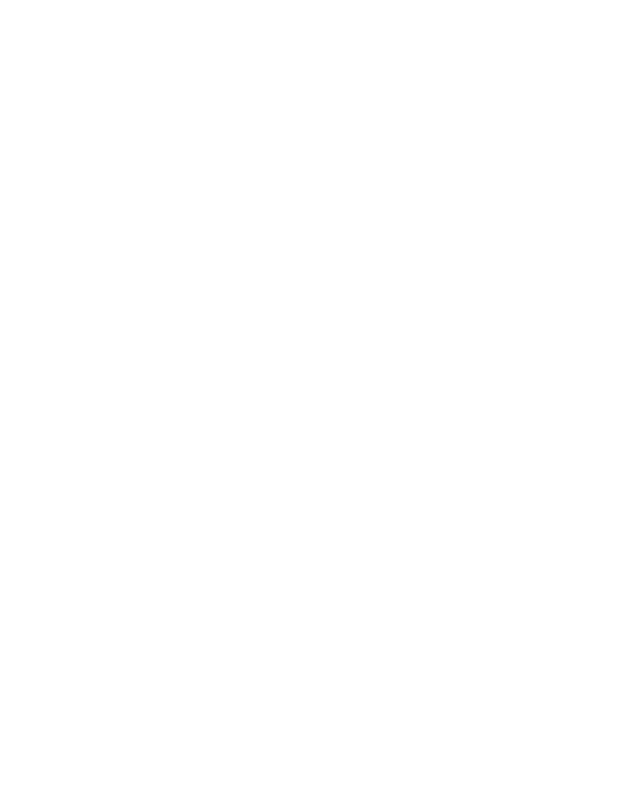
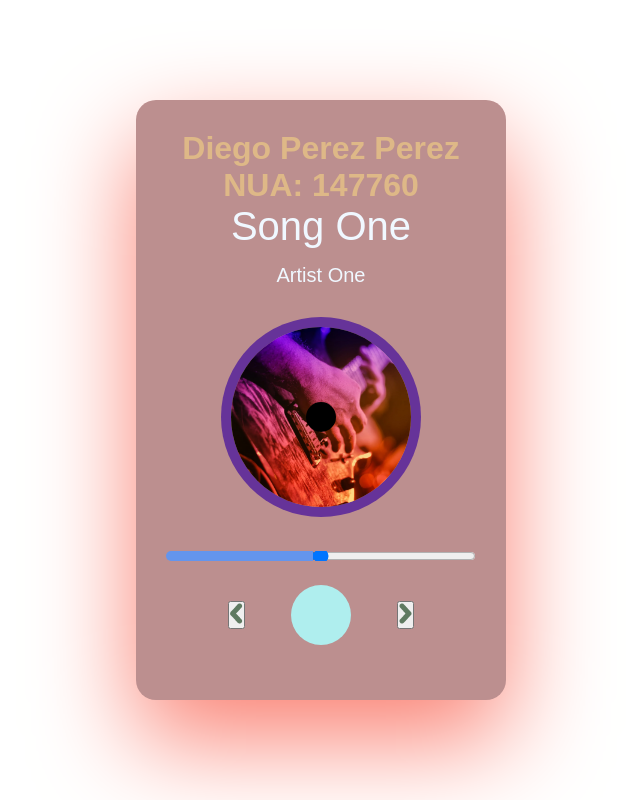
Before and after one commit to CodeBreaker518/2-inicio-git, a plain HTML site: page index.html in a window 1280 px wide. Shown: the whole page, without its empty margins (319-959 px from the left). Drawn offline with Linux system fonts and the light colour scheme; a web font is replaced by a local one.

Commit message:
added css html

```diff
--- /dev/null
+++ b/css/mp3player.css
@@ -0,0 +1,139 @@
+*{
+  margin: 0;
+  padding: 0;
+  box-sizing: border-box;
+}
+
+body {
+  font-family: 'Noto Serif Ahom', serif;
+  font-family: 'Sofia Sans Extra Condensed', sans-serif;
+  width: 100%;
+  height: 100vh;
+  display: flex;
+  justify-content: center;
+  align-items: center;
+}
+
+.music-player{
+  width: 370px;
+  height: 600px;
+  background-color: rosybrown;
+  border-radius: 20px;
+  box-shadow: 0 40px 100px salmon;
+  padding: 30px;
+  color: rebeccapurple;
+  overflow: hidden;
+}
+
+h1 {
+  text-align: center;
+  color: burlywood;
+}
+
+.music-name, .artist-name {
+  text-align: center;
+  text-transform: capitalize;
+  color: aliceblue;
+}
+
+.music-name{
+  font-size: 40px;
+  font-weight: 500;
+  margin-bottom: 15px;
+}
+
+.artist-name {
+  font-size: 20px;
+
+}
+
+.disk{
+  position: relative;
+  display: block;
+  margin: 40px auto;
+  width: 180px;
+  height: 180px;
+  border-radius: 50%;
+  background-image: url('../images/cover\ 1.png');
+  background-size: cover;
+  box-shadow: 0 0 0 10px;
+  animation: rotate 20s linear infinite;
+  animation-play-state: paused;
+}
+
+.disk.play {
+  animation-play-state: running;
+}
+
+.disk::before {
+  content: '';
+  position: absolute;
+  top: 50%;
+  left: 50%;
+  transform: translate(-50%, -50%);
+  width: 30px;
+  height: 30px;
+  border-radius: 50%;
+  background-color: black;
+}
+
+.song-slider {
+  width: 100%;
+  position: relative;
+}
+
+.seek-bar{
+  width: 100%;
+  height: 10px;
+  border-radius: 10px;
+  background-color: coral;
+  overflow: hidden;
+  cursor: pointer;
+}
+
+.seek-bar::-webkit-slider-thumb{
+  width: 10px;
+  height: 20px;
+  box-shadow: -400px 0 0 400px cornflowerblue;
+}
+
+.current-time, .song-duration{
+  font-size: 14px;
+}
+
+.song-duration{
+  position: absolute;
+  right: 0;
+}
+
+.controls{
+  width: 60%;
+  display: flex;
+  justify-content: space-between;
+  align-items: center;
+  margin: auto;
+  margin-top:  20px;
+}
+
+.play-btn{
+  position: relative;
+  width: 60px;
+  height: 60px;
+  border-radius: 50%;
+  background-color: paleturquoise;
+  cursor: pointer;
+  border: none;
+}
+
+  .play-ban span{
+    position: absolute;
+    top: 50%;
+    left: 25%;
+    transform: translateY(-50%);
+    width: 10px;
+    height: 30%;
+    border-radius: 2px;
+    background-color: palevioletred;
+    transition: 0.5s;
+    clip-path: polygon(0 0, 100% 0, 100% 100%, 0 100%);
+  }
--- a/index.html
+++ b/index.html
@@ -5,11 +5,47 @@
   <meta charset="UTF-8">
   <meta http-equiv="X-UA-Compatible" content="IE=edge">
   <meta name="viewport" content="width=device-width, initial-scale=1.0">
+  <link rel="preconnect" href="https://fonts.googleapis.com">
+  <link rel="preconnect" href="https://fonts.gstatic.com" crossorigin>
+  <link
+    href="https://fonts.googleapis.com/css2?family=Sofia+Sans+Extra+Condensed:ital,wght@0,100;0,400;1,900&display=swap"
+    rel="stylesheet">
+  <link rel="stylesheet" href="./css/mp3player.css">
   <title>Music MP3 Player 🎵</title>
 </head>
 
 <body>
+  <audio src="" id="audio"></audio>
+  <div class="music-player">
+    <h1>Diego Perez Perez</h1>
+    <h1>NUA: 147760</h1>
+    <h2 class="music-name">Song one</h2>
+    <p class="artist-name">Artist one</p>
+    <div class="disk"></div>
 
+    <div class="song-slider">
+      <input type="range" min="0" class="seek-bar">
+      <span class="current-time"></span>
+      <span class="song-duration"></span>
+    </div>
+
+    <div class="controls">
+
+      <button class="btn backward-btn">
+        <img src="./images/pre.png">
+      </button>
+      <button class="play-btn pause">
+        <span></span>
+        <span></span>
+      </button>
+      <button class="btn forward-btn">
+        <img src="./images/nxt.png">
+      </button>
+
+    </div>
+  </div>
+  <script src="./js/data.js"></script>
+  <script src="./js/app.js"></script>
 </body>
 
 </html>
```
